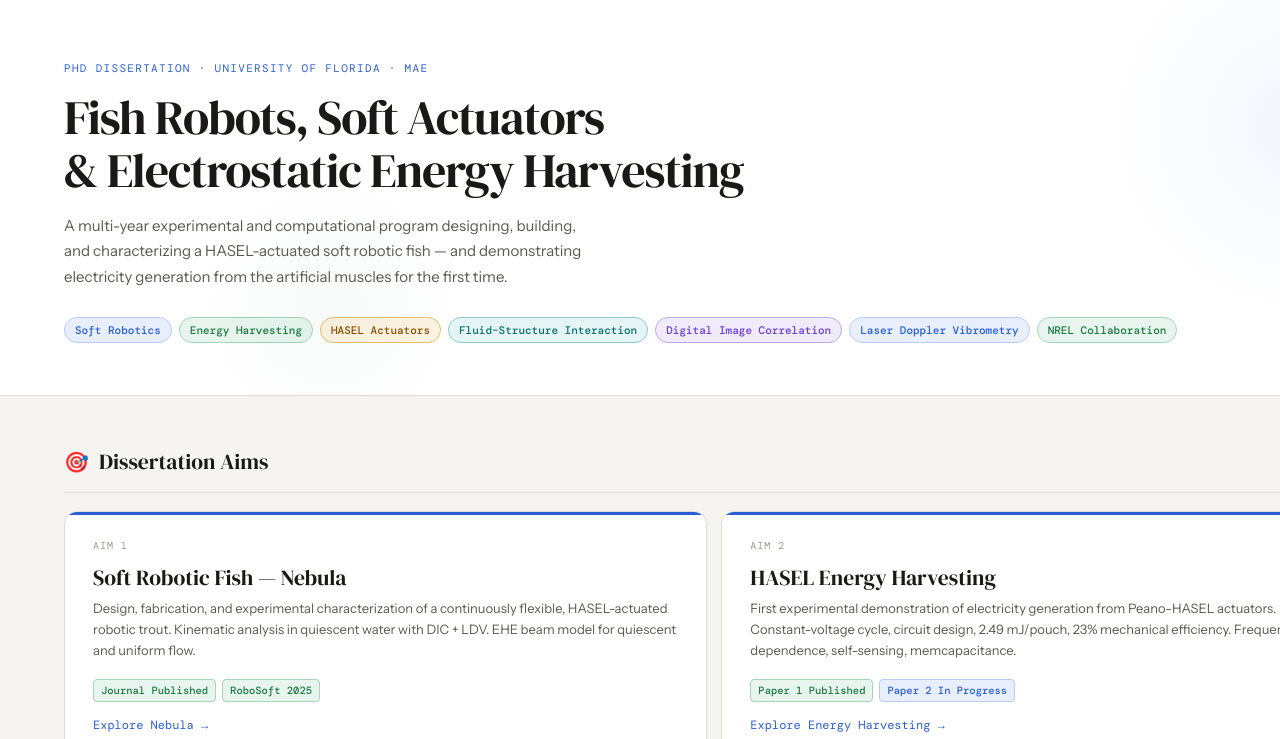
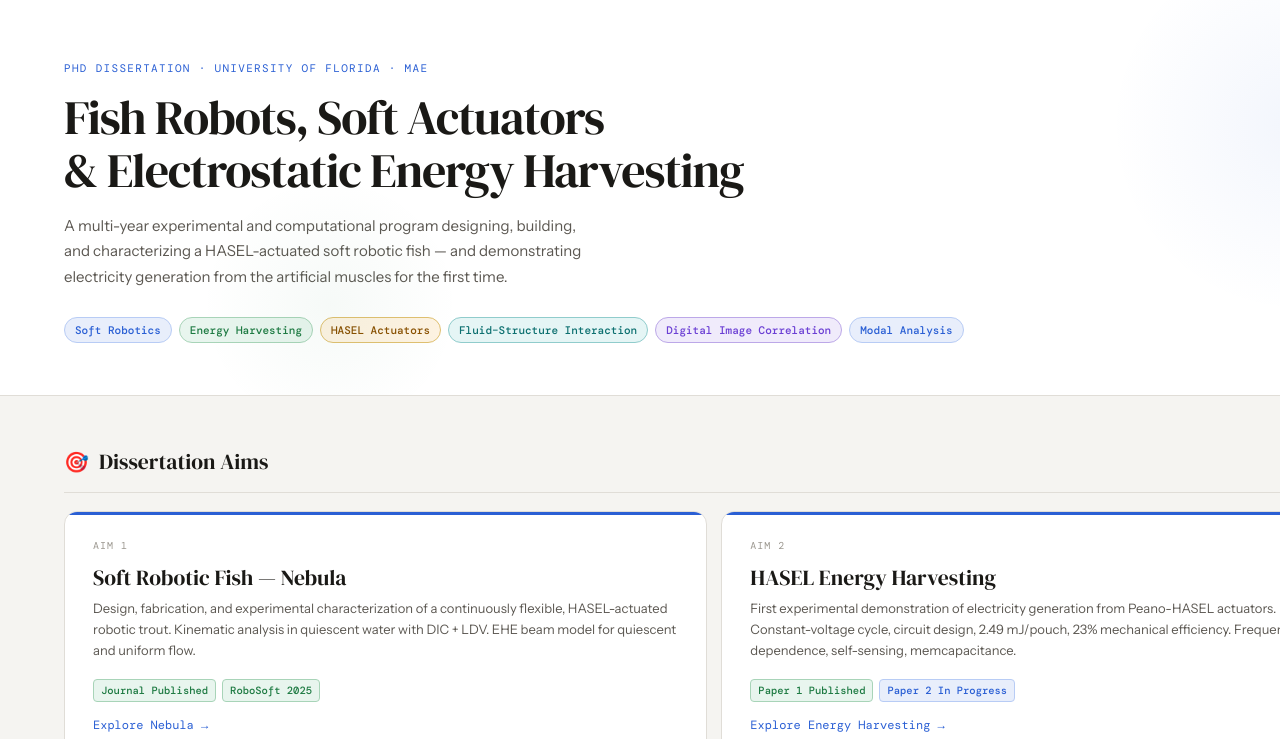
Before and after one commit to isabel-hess/gradwiki, a plain HTML site: page index.html in a window 1280 px wide. Shown: the part 61-800 px from the top of the page. Drawn offline with nearby package versions, Linux system fonts and the light colour scheme; a web font is replaced by a local one.

Commit message:
update keywords

```diff
--- a/index.html
+++ b/index.html
@@ -133,8 +133,7 @@ main  { height: calc(100vh - 56px); overflow-y: auto; }
     <span class="chip chip-amber">HASEL Actuators</span>
     <span class="chip chip-teal">Fluid–Structure Interaction</span>
     <span class="chip chip-purple">Digital Image Correlation</span>
-    <span class="chip chip-blue">Laser Doppler Vibrometry</span>
-    <span class="chip chip-green">NREL Collaboration</span>
+    <span class="chip chip-blue">Modal Analysis</span>
   </div>
 </div>
 
```
